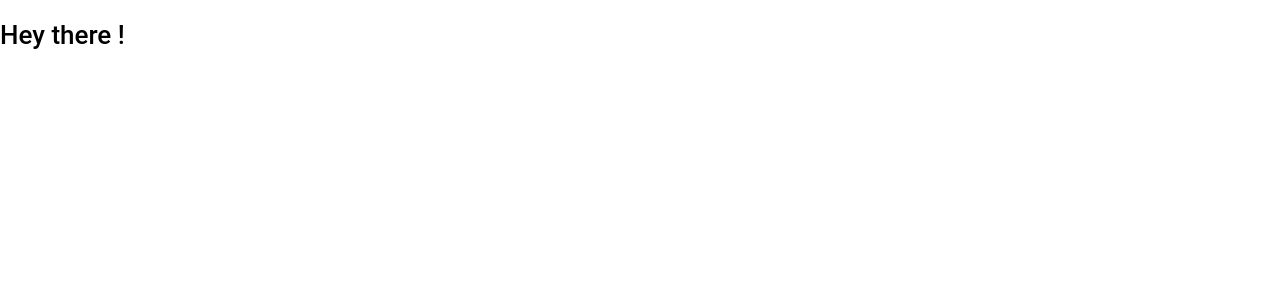
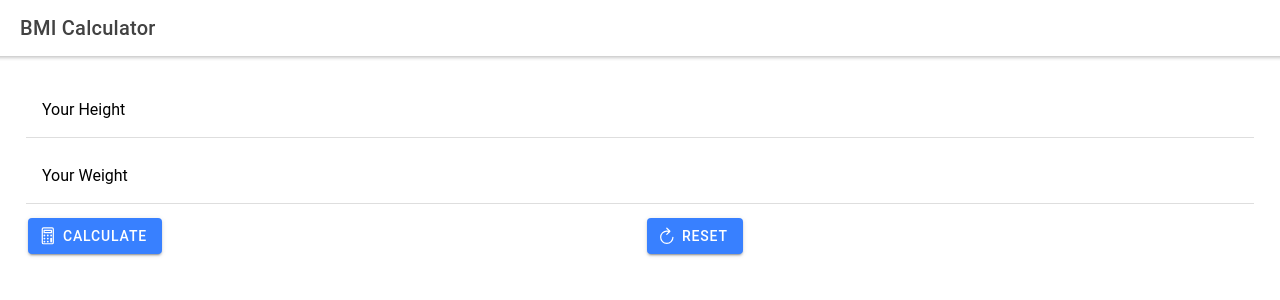
Before and after one commit to khadetou/react-ionic, a React (Create React App) app: page / in a window 1280 px wide. Shown: the top 300 px of the page. Built offline with nearby package versions, Linux system fonts and the light colour scheme.

Commit message:
bmi calculator

```diff
--- a/src/App.tsx
+++ b/src/App.tsx
@@ -1,4 +1,4 @@
-import { IonApp } from '@ionic/react';
+import { IonApp, IonCol, IonContent, IonGrid, IonHeader, IonInput, IonItem, IonLabel, IonRow, IonTitle, IonToolbar, IonButton, IonIcon } from '@ionic/react';
 
 
 /* Core CSS required for Ionic components to work properly */
@@ -20,9 +20,50 @@ import '@ionic/react/css/display.css';
 /* Theme variables */
 import './theme/variables.css';
 
+import { calculatorOutline, refreshOutline } from 'ionicons/icons';
+
 const App: React.FC = () => (
   <IonApp>
-    <h1>Hey there !</h1>
+    <IonHeader>
+      <IonToolbar>
+        <IonTitle>BMI Calculator</IonTitle>
+      </IonToolbar>
+    </IonHeader>
+    <IonContent className="ion-padding">
+      <IonGrid>
+        <IonRow>
+          <IonCol>
+            <IonItem>
+              <IonLabel position="floating">Your Height</IonLabel>
+              <IonInput></IonInput>
+            </IonItem>
+          </IonCol>
+        </IonRow>
+        <IonRow>
+          <IonCol>
+            <IonItem>
+              <IonLabel position="floating">Your Weight</IonLabel>
+              <IonInput></IonInput>
+            </IonItem>
+          </IonCol>
+        </IonRow>
+        <IonRow>
+          <IonCol className="ion-text-left">
+            <IonButton>
+              <IonIcon slot="start" icon={calculatorOutline} />Calculate</IonButton>
+          </IonCol>
+          <IonCol>
+            <IonButton className="ion-text-right">
+              <IonIcon slot="start" icon={refreshOutline} />Reset</IonButton>
+          </IonCol>
+        </IonRow>
+        <IonRow>
+          <IonCol>
+
+          </IonCol>
+        </IonRow>
+      </IonGrid>
+    </IonContent>
   </IonApp>
 );
 
```
